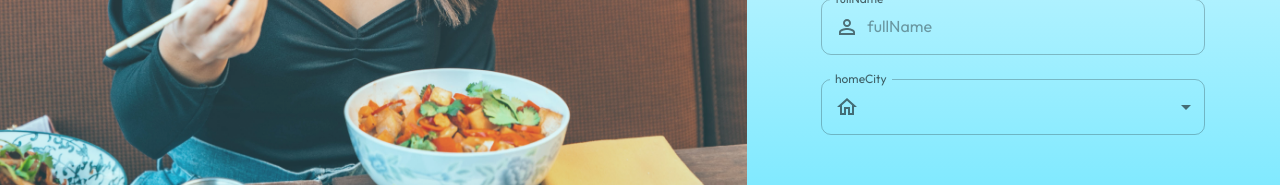
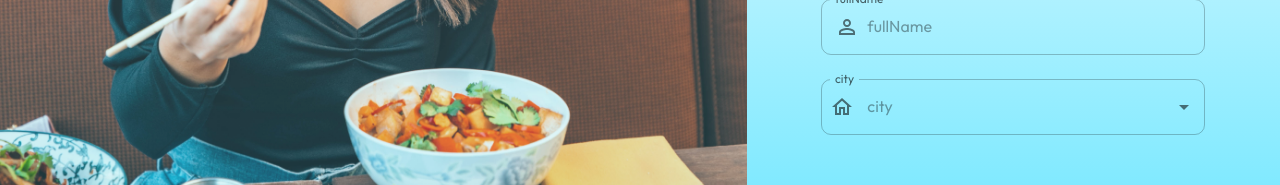
Before and after one commit to ItayPessach/Yummy, a React (Vite) app: page /register in a window 1280 px wide. Shown: the part 603-788 px from the top of the page. Built offline with nearby package versions, Linux system fonts and the light colour scheme; no server answers.

Commit message:
created SelectCity component

```diff
--- a/src/components/Layout.tsx
+++ b/src/components/Layout.tsx
@@ -35,7 +35,7 @@ const settings: Array<LinkItem> = [
   },
   {
     path: "/login",
-    title: "Logout", // TODO: add logout request
+    title: "Logout",
     callback: () => {
       const { request } = authService.logout();
 
--- /dev/null
+++ b/src/components/SelectCity.tsx
@@ -0,0 +1,59 @@
+import { Autocomplete, InputAdornment, TextField } from "@mui/material";
+import { useEffect, useState } from "react";
+import HomeOutlinedIcon from "@mui/icons-material/HomeOutlined";
+import axios from "axios";
+
+interface Props {
+  city: string;
+  setCity: (city: string) => void;
+  sx?: any;
+}
+
+function SelectCity({ city, setCity, sx }: Props) {
+  const [cities, setCities] = useState<string[]>([]);
+
+  useEffect(() => {
+    const cities = localStorage.getItem("cities");
+    if (!cities) {
+      // TODO: consider using an env variable for the url, and maybe create a config file for the app
+      axios
+        .get(
+          "https://data.gov.il/api/3/action/datastore_search?resource_id=d4901968-dad3-4845-a9b0-a57d027f11ab"
+        )
+        .then((res) => {
+          const cities = res.data?.result?.records.map((city: any) =>
+            city["שם_ישוב_לועזי"].trim()
+          );
+          localStorage.setItem("cities", JSON.stringify(cities));
+        });
+    } else {
+      setCities(JSON.parse(cities));
+    }
+  }, []);
+
+  return (
+    <Autocomplete // TODO: need to set padding exactly like the textfield
+      value={city}
+      onChange={(_event, value: string | null) => setCity(value ?? "")}
+      options={cities}
+      renderInput={(params) => (
+        <TextField
+          {...params}
+          label="city"
+          placeholder="city"
+          InputProps={{
+            ...params.InputProps,
+            startAdornment: (
+              <InputAdornment position="start">
+                <HomeOutlinedIcon />
+              </InputAdornment>
+            ),
+          }}
+        />
+      )}
+      sx={sx}
+    />
+  );
+}
+
+export default SelectCity;
--- a/src/pages/edit-profile/EditProfile.tsx
+++ b/src/pages/edit-profile/EditProfile.tsx
@@ -8,12 +8,12 @@ import {
 } from "@mui/material";
 import PersonOutlineIcon from "@mui/icons-material/PersonOutline";
 import EmailOutlinedIcon from "@mui/icons-material/EmailOutlined";
-import HomeOutlinedIcon from "@mui/icons-material/HomeOutlined";
 import ProfileAvatarInput from "@/components/ProfileAvatarInput";
 import { ChangeEvent, useEffect, useState } from "react";
 import { useUserContext } from "@/common/context/useUserContext";
 import { useNavigate } from "react-router-dom";
 import usersService from "@/services/usersService";
+import SelectCity from "@/components/SelectCity";
 const env = import.meta.env;
 
 function EditProfile() {
@@ -24,12 +24,11 @@ function EditProfile() {
   const [email, setEmail] = useState("");
   const [homeCity, setHomeCity] = useState("");
   const [profileImage, setProfileImage] = useState<File | string>("");
-  // TODO: Need to add home city logic
 
   useEffect(() => {
     setEmail(user?.email ?? "");
     setFullName(user?.fullName ?? "");
-    setHomeCity(user?.homeCity ?? "Tel Aviv"); // TODO: change to empty string after implementing cities api
+    setHomeCity(user?.homeCity ?? "");
     setProfileImage(
       user?.profileImage ? env.VITE_UPLOAD_FOLDER_URL + user.profileImage : ""
     );
@@ -104,21 +103,9 @@ function EditProfile() {
           ),
         }}
       />
-      <TextField
-        select
-        label="homeCity"
-        placeholder="homeCity"
-        value={homeCity}
-        onChange={(event: ChangeEvent<HTMLInputElement>) => {
-          setHomeCity(event.target.value);
-        }}
-        InputProps={{
-          startAdornment: (
-            <InputAdornment position="start">
-              <HomeOutlinedIcon />
-            </InputAdornment>
-          ),
-        }}
+      <SelectCity
+        city={homeCity}
+        setCity={setHomeCity}
         sx={{ width: "25vw" }}
       />
       <Box
--- a/src/pages/explore/Explore.tsx
+++ b/src/pages/explore/Explore.tsx
@@ -1,28 +1,23 @@
 import { useEffect, useRef, useState } from "react";
-import {
-  Box,
-  Typography,
-  TextField,
-  InputAdornment,
-  Stack,
-  Grid,
-} from "@mui/material";
-import HomeOutlinedIcon from "@mui/icons-material/HomeOutlined";
+import { Box, Typography, Stack, Grid } from "@mui/material";
 import AntSwitch from "../../components/AntSwitch";
 import Post from "./Post";
 import { useUserContext } from "@/common/context/useUserContext";
 import postsService from "@/services/postsService";
 import { IPost } from "@/common/types";
+import SelectCity from "@/components/SelectCity";
 
 function Explore() {
   const { user } = useUserContext();
   const [isShowOnlyMyPosts, setIsShowOnlyMyPosts] = useState(false);
   const [posts, setPosts] = useState<IPost[]>([]);
   const [page, setPage] = useState(1);
-  const [selectedCity, setSelectedCity] = useState(
-    user?.homeCity ?? "Tel Aviv" // TODO: change to empty string after implementing cities api
-  );
+  const [selectedCity, setSelectedCity] = useState("");
   const scrolledElementRef = useRef<HTMLDivElement | null>(null);
+
+  useEffect(() => {
+    setSelectedCity(user?.homeCity ?? "");
+  }, [user]);
 
   useEffect(() => {
     setPosts([]);
@@ -106,18 +101,10 @@ function Explore() {
         />
       </Box>
       {!isShowOnlyMyPosts && (
-        <TextField
-          select
-          InputProps={{
-            startAdornment: (
-              <InputAdornment position="start">
-                <HomeOutlinedIcon />
-              </InputAdornment>
-            ),
-          }}
+        <SelectCity
+          city={selectedCity}
+          setCity={setSelectedCity}
           sx={{ width: "20vw", height: "5vh" }}
-          value={selectedCity}
-          onChange={(event) => setSelectedCity(event.target.value)}
         />
       )}
       <Grid
--- a/src/pages/register/Register.tsx
+++ b/src/pages/register/Register.tsx
@@ -12,9 +12,9 @@ import {
 import EmailOutlinedIcon from "@mui/icons-material/EmailOutlined";
 import PersonOutlineIcon from "@mui/icons-material/PersonOutline";
 import LockOutlinedIcon from "@mui/icons-material/LockOutlined";
-import HomeOutlinedIcon from "@mui/icons-material/HomeOutlined";
 import ProfileAvatarInput from "@/components/ProfileAvatarInput";
 import authService from "@/services/authService";
+import SelectCity from "@/components/SelectCity";
 const env = import.meta.env;
 
 function Register() {
@@ -34,7 +34,7 @@ function Register() {
       email,
       password,
       fullName,
-      homeCity: homeCity === "" ? "Tel Aviv" : homeCity, // TODO: delete this line when we add home city logic
+      homeCity,
       ...(typeof profileImage !== "string" && { picture: profileImage }),
     });
 
@@ -158,21 +158,9 @@ function Register() {
                 }}
                 sx={{ width: "30vw" }}
               />
-              <TextField
-                select
-                label="homeCity"
-                placeholder="homeCity"
-                value={homeCity}
-                onChange={(event: ChangeEvent<HTMLInputElement>) => {
-                  setHomeCity(event.target.value);
-                }}
-                InputProps={{
-                  startAdornment: (
-                    <InputAdornment position="start">
-                      <HomeOutlinedIcon />
-                    </InputAdornment>
-                  ),
-                }}
+              <SelectCity
+                city={homeCity}
+                setCity={setHomeCity}
                 sx={{ width: "30vw" }}
               />
             </Stack>
--- a/src/pages/upload-post/UploadPost.tsx
+++ b/src/pages/upload-post/UploadPost.tsx
@@ -12,10 +12,10 @@ import {
 import { useState, ChangeEvent } from "react";
 import CancelIcon from "@mui/icons-material/Cancel";
 import RestaurantMenuOutlinedIcon from "@mui/icons-material/RestaurantMenuOutlined";
-import HomeOutlinedIcon from "@mui/icons-material/HomeOutlined";
 import CloudUploadIcon from "@mui/icons-material/CloudUpload";
 import DeleteForeverOutlinedIcon from "@mui/icons-material/DeleteForeverOutlined";
 import postsService from "@/services/postsService";
+import SelectCity from "@/components/SelectCity";
 const env = import.meta.env;
 
 const VisuallyHiddenInput = styled("input")({
@@ -31,7 +31,7 @@ const VisuallyHiddenInput = styled("input")({
 function UploadPost() {
   const [postImage, setPostImage] = useState<File>();
   const [restaurant, setRestaurant] = useState("");
-  const [city, setCity] = useState("Tel Aviv"); // TODO: change to empty string after implementing cities api
+  const [city, setCity] = useState("");
   const [description, setDescription] = useState("");
 
   const changeProfileImage = (e: ChangeEvent) => {
@@ -131,21 +131,10 @@ function UploadPost() {
             ),
           }}
         />
-        <TextField
-          select
-          fullWidth
-          label="city"
-          placeholder="city"
-          InputProps={{
-            startAdornment: (
-              <InputAdornment position="start">
-                <HomeOutlinedIcon />
-              </InputAdornment>
-            ),
-          }}
-          sx={{ height: "5vh" }}
-          value={city}
-          onChange={(event) => setCity(event.target.value)}
+        <SelectCity
+          city={city}
+          setCity={setCity}
+          sx={{ height: "5vh", width: "30vw" }}
         />
         <TextField
           multiline
```
